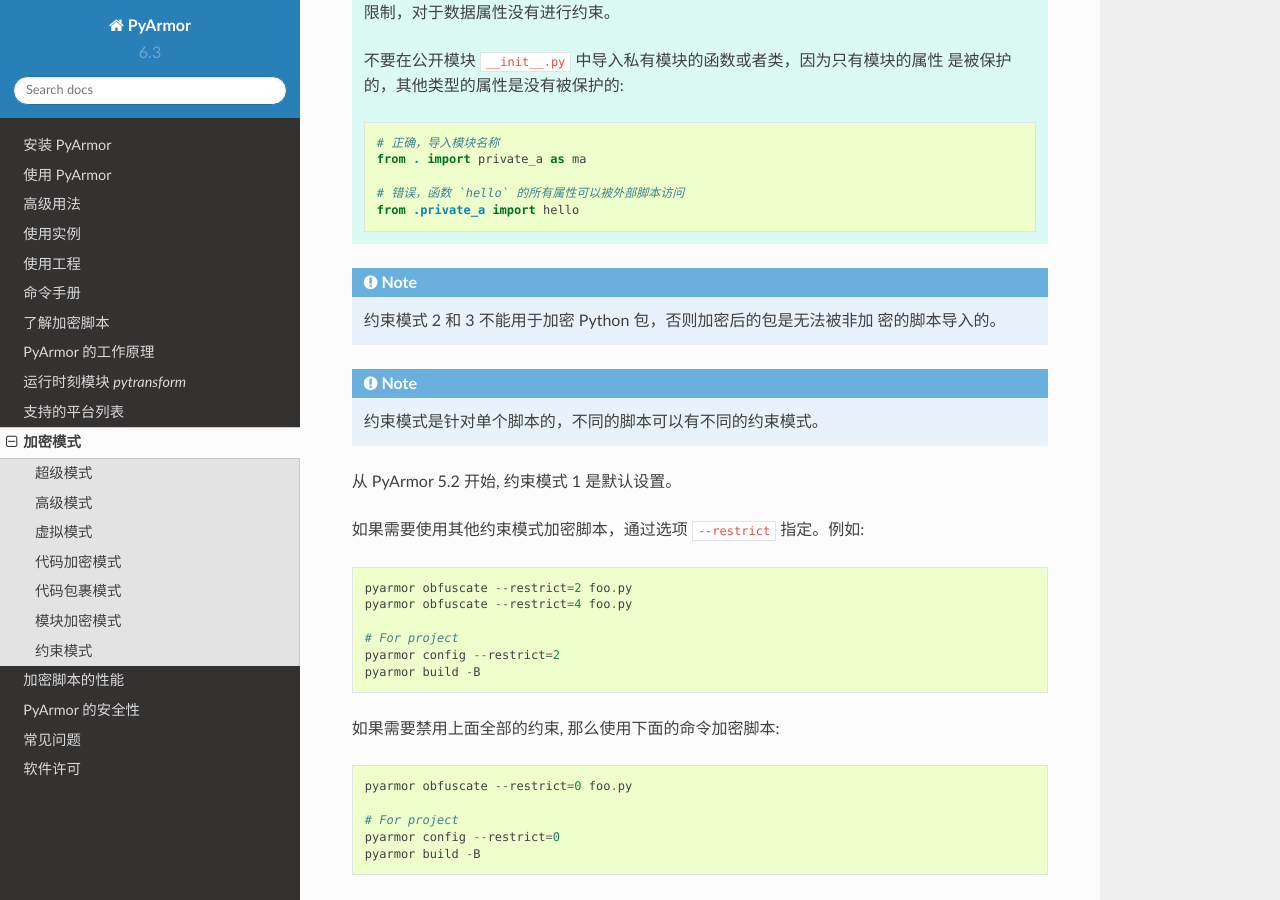
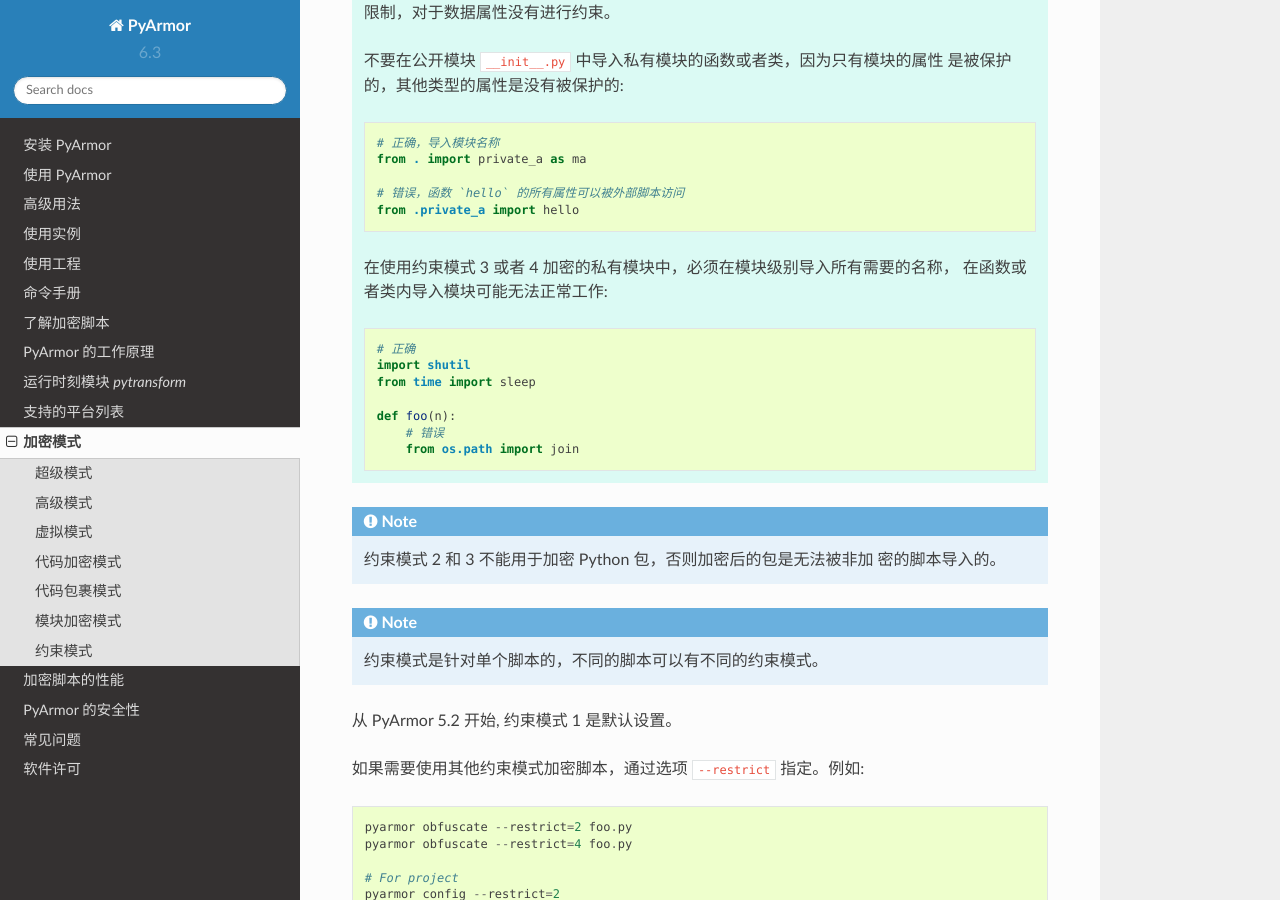
Before and after one commit to dashingsoft/pyarmor-docs-zh, a Sphinx documentation site: the page built from docs/mode.rst, in a window 1280 px wide and 900 px high, scrolled down 6997 px. Built offline with Sphinx 7.4.7 and the Read the Docs theme 2.0.0, drawn with Linux system fonts in a browser that asks for light colours.

Commit message:
Add note for restrict mode 4

```diff
--- a/docs/mode.rst
+++ b/docs/mode.rst
@@ -352,6 +352,17 @@
        # 错误，函数 `hello` 的所有属性可以被外部脚本访问
        from .private_a import hello
 
+   在使用约束模式 3 或者 4 加密的私有模块中，必须在模块级别导入所有需要的名称，
+   在函数或者类内导入模块可能无法正常工作::
+
+       # 正确
+       import shutil
+       from time import sleep
+
+       def foo(n):
+           # 错误
+           from os.path import join
+
 .. note::
 
    约束模式 2 和 3 不能用于加密 Python 包，否则加密后的包是无法被非加
```
